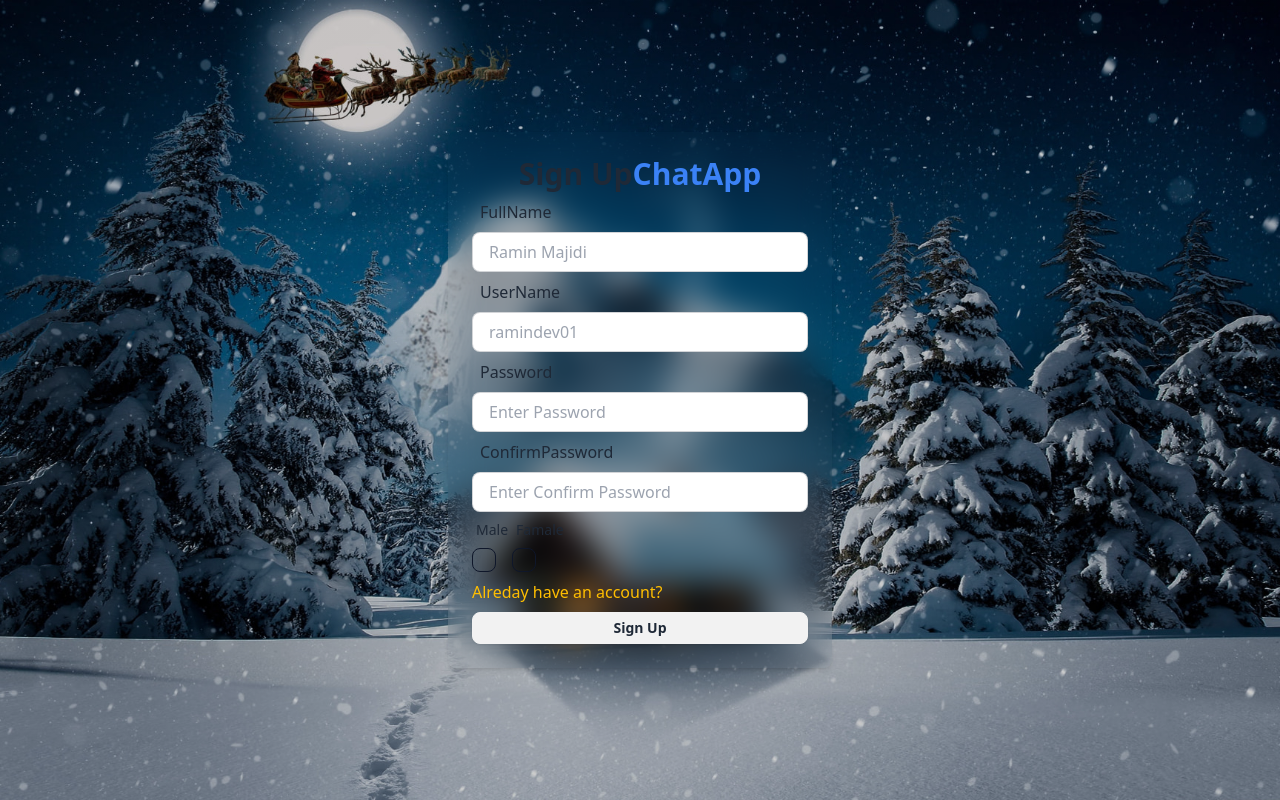
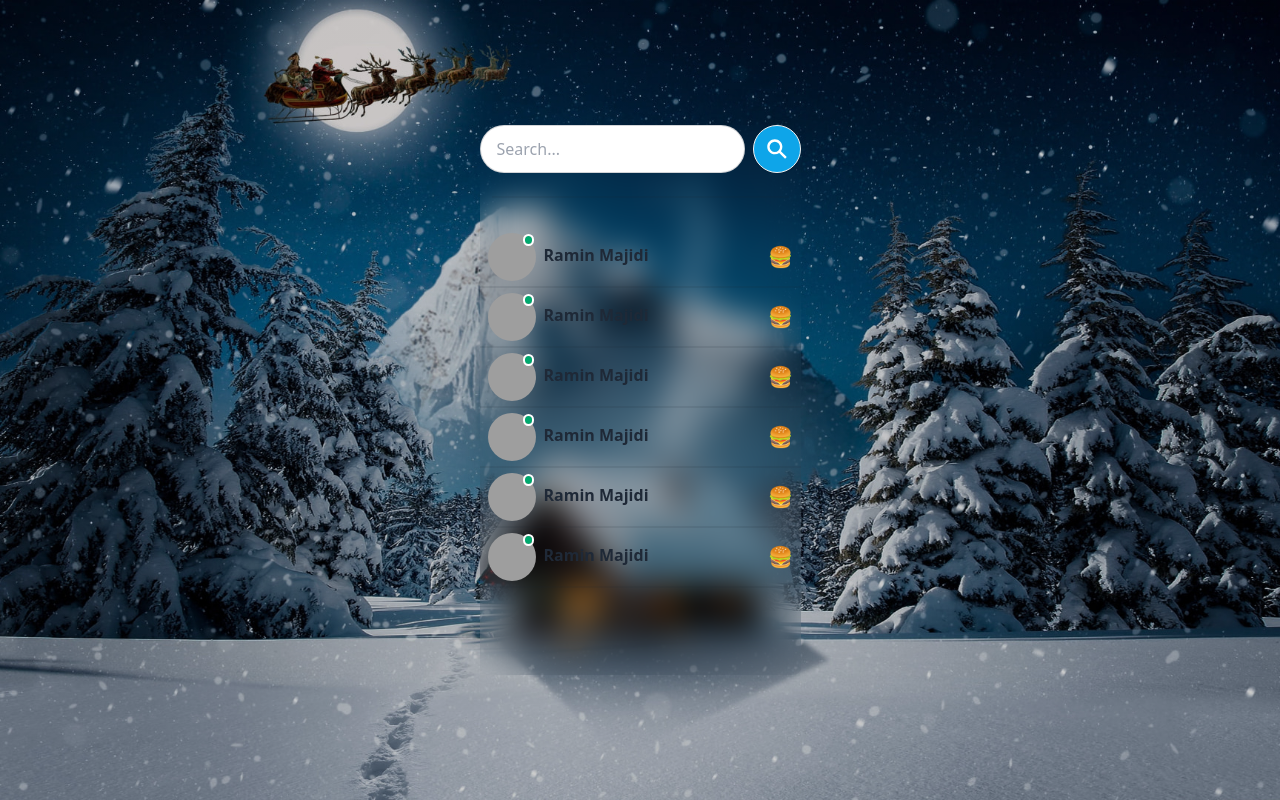
Before and after one commit to RaminMajidi/chat-room, a React (Vite) app in the folder frontend/: page / in a window 1280 px wide. Built offline with nearby package versions, Linux system fonts and the light colour scheme; grey boxes are pictures that could not be loaded.

Commit message:
created sidebar part1

```diff
--- a/frontend/package.json
+++ b/frontend/package.json
@@ -11,7 +11,8 @@
   },
   "dependencies": {
     "react": "^18.2.0",
-    "react-dom": "^18.2.0"
+    "react-dom": "^18.2.0",
+    "react-icons": "^5.0.1"
   },
   "devDependencies": {
     "@types/react": "^18.2.56",
--- a/frontend/src/components/App.jsx
+++ b/frontend/src/components/App.jsx
@@ -1,11 +1,12 @@
-import SignUp from "../pages/signup/SignUp"
+import Home from "../pages/home/Home"
+
 
 function App() {
 
 
   return (
     <div className="p-4 h-screen flex items-center justify-center">
-      <SignUp/>
+      <Home />
     </div>
   )
 }
--- /dev/null
+++ b/frontend/src/components/sidebar/Conversation.jsx
@@ -0,0 +1,29 @@
+import React from 'react'
+
+const Conversation = () => {
+    return (
+        <>
+            <div className='flex gap-2 items-center hover:bg-sky-500 rounded px-2 py-1 cursor-pointer'>
+                <div className="avatar online">
+                    <div className="w-12 rounded-full">
+                        <img
+                            src="https://daisyui.com/images/stock/photo-1534528741775-53994a69daeb.jpg"
+                            alt='user avatr'
+                        />
+                    </div>
+                </div>
+
+                <div className="flex flex-col flex-1">
+                    <div className='flex gap-3 justify-between'>
+                        <p className='font-bold to-gray-200'>Ramin Majidi</p>
+                        <span className='text-xl'>🍔</span>
+                    </div>
+                </div>
+            </div>
+
+            <div className='divider my-0 py-0 h-1' />
+        </>
+    )
+}
+
+export default Conversation
--- /dev/null
+++ b/frontend/src/components/sidebar/Conversations.jsx
@@ -0,0 +1,16 @@
+import Conversation from "./Conversation"
+
+const Conversations = () => {
+    return (
+        <div className="py-2 flex flex-col overflow-auto">
+            <Conversation />
+            <Conversation />
+            <Conversation />
+            <Conversation />
+            <Conversation />
+            <Conversation />
+        </div>
+    )
+}
+
+export default Conversations
--- /dev/null
+++ b/frontend/src/components/sidebar/SearchInput.jsx
@@ -0,0 +1,21 @@
+import { IoSearchSharp } from "react-icons/io5";
+
+const SearchInput = () => {
+    return (
+        <form className="flex items-center gap-2">
+            <input
+                type="text"
+                placeholder="Search..."
+                className="input input-bordered rounded-full"
+            />
+            <button
+                type="submit"
+                className="btn btn-circle bg-sky-500 text-white"
+            >
+                <IoSearchSharp className="w-6 h-6 outline-none" />
+            </button>
+        </form>
+    )
+}
+
+export default SearchInput
--- /dev/null
+++ b/frontend/src/components/sidebar/Sidebar.jsx
@@ -0,0 +1,16 @@
+import React from 'react'
+import SearchInput from './SearchInput'
+import Conversations from './Conversations'
+
+const Sidebar = () => {
+    return (
+        <div>
+            <SearchInput />
+            <div className="divider px-3"></div>
+            <Conversations/>
+            {/* <LogoutButton/> */}
+        </div>
+    )
+}
+
+export default Sidebar
--- a/frontend/src/pages/home/Home.jsx
+++ b/frontend/src/pages/home/Home.jsx
@@ -1,8 +1,13 @@
 import React from 'react'
+import Sidebar from '../../components/sidebar/Sidebar'
+
 
 const Home = () => {
   return (
-    <div>Home</div>
+    <div className="flex sm:h-[450px] md:h-[550px] rounded-lg overflow-hidden
+    bg-gray-400 bg-clip-padding backdrop-filter backdrop-blur-lg bg-opacity-0">
+      <Sidebar />
+    </div>
   )
 }
 
```
Also changed, not shown: 1 other file (tests, documents, lock files or other folders).
